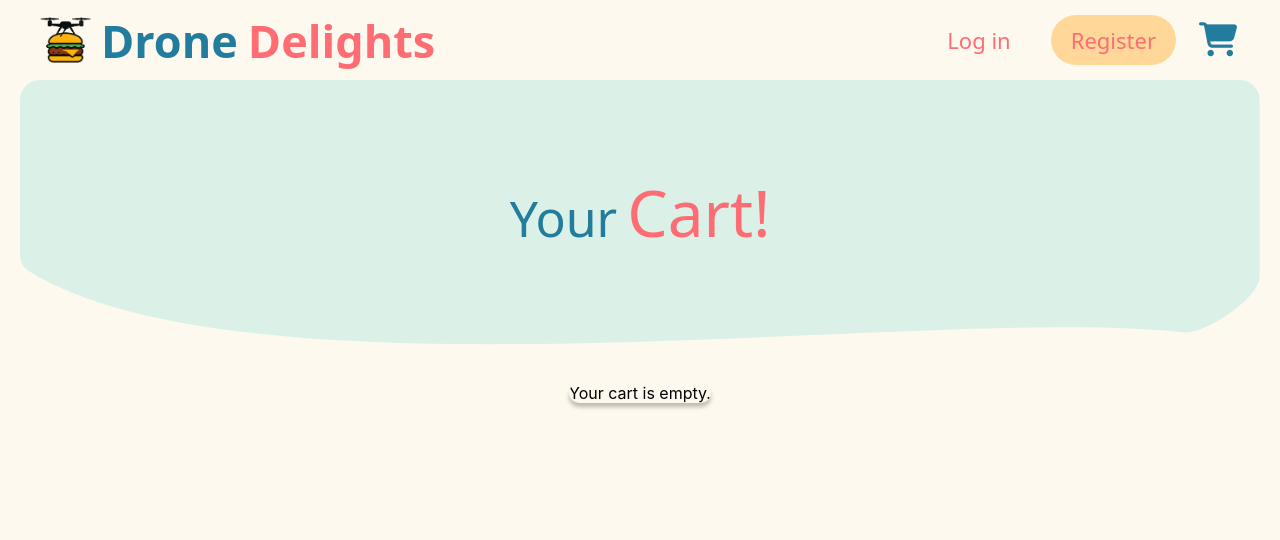
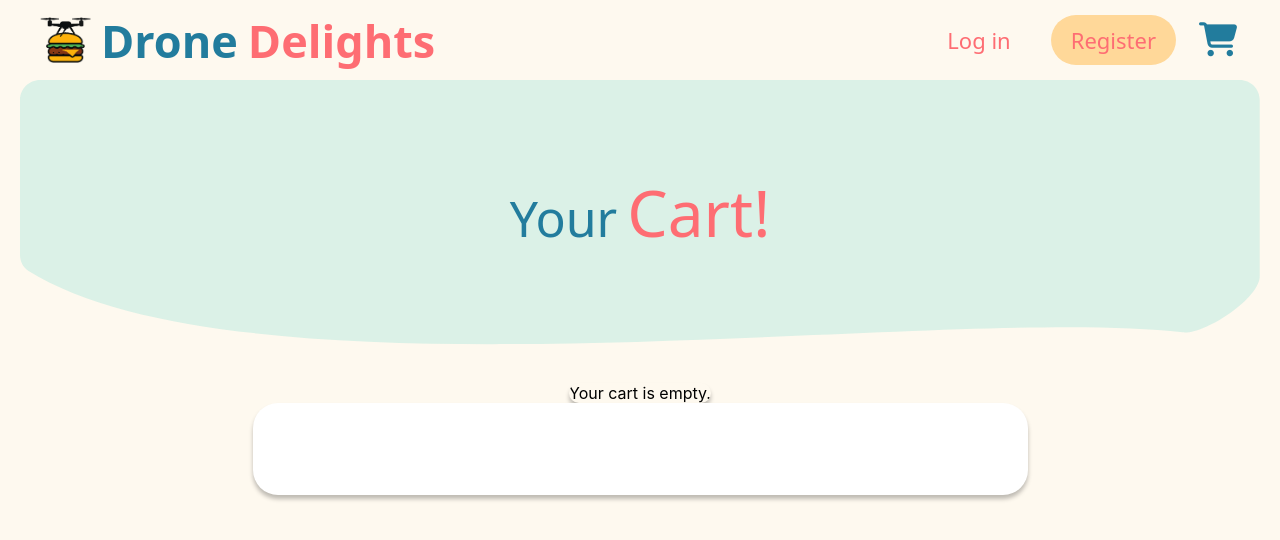
Before and after one commit to audioken/GRA-Ken-Zachrisson-SYSM8, a React (Create React App) app in the folder drone-delights/: page /cart in a window 1280 px wide. Shown: the top 540 px of the page. Built offline with nearby package versions, Linux system fonts and the light colour scheme; a web font is replaced by a local one.

Commit message:
bytte namn på navbar-komponenten till header

```diff
--- a/drone-delights/src/App.js
+++ b/drone-delights/src/App.js
@@ -6,7 +6,7 @@ import {
   Navigate,
 } from "react-router-dom";
 import { CartProvider } from "./context/CartContext";
-import Navbar from "./components/Navbar/Navbar";
+import Header from "./components/Header/Header";
 import HomePage from "./pages/HomePage/HomePage";
 import MenuPage from "./pages/MenuPage/MenuPage";
 import CartPage from "./pages/CartPage/CartPage";
@@ -16,7 +16,7 @@ function App() {
     <CartProvider>
       <Router>
         <div className="app-container">
-          <Navbar />
+          <Header />
           <Routes>
             <Route path="/" element={<Navigate to="/home" />} />
             <Route path="/home" element={<HomePage />} />
--- /dev/null
+++ b/drone-delights/src/components/CartSummary/CartSummary.css
@@ -0,0 +1,7 @@
+.cart-summary-container{
+    width: 775px;
+    height: 92px;
+    background-color: white;
+    border-radius: 25px;
+    box-shadow: 0px 4px 4px rgba(0, 0, 0, 0.25);
+}
--- /dev/null
+++ b/drone-delights/src/components/CartSummary/CartSummary.jsx
@@ -0,0 +1,7 @@
+import "./CartSummary.css";
+
+function CartSummmary() {
+    return ( <div className="cart-summary-container"></div> );
+}
+
+export default CartSummmary;
--- a/drone-delights/src/components/Navbar/Navbar.css
+++ b/drone-delights/src/components/Header/Header.css
@@ -1,4 +1,4 @@
-.navbar-container{
+.header-container{
     display: flex;
     justify-content: space-between;
     align-items: center;
@@ -35,7 +35,7 @@
     height: 46px;
 }
 
-.navbar-title{
+.header-title{
     display: flex;
     align-items: center;
     gap: 10px;
@@ -52,14 +52,14 @@
     color: #FE6D73;
 }
 
-.navbar-btns-container{
+.header-btns-container{
     display: flex;
     justify-content: center;
     align-items: center;
     gap: 20px;
 }
 
-.navbar-btn{
+.header-btn{
     font: inherit;
     font-size: 22px;
     padding: 10px 20px;
--- a/drone-delights/src/components/Navbar/Navbar.jsx
+++ b/drone-delights/src/components/Header/Header.jsx
@@ -1,14 +1,14 @@
-import "./Navbar.css";
+import "./Header.css";
 import logo from "../../assets/images/drone-delights-logo.png";
 import { Link } from "react-router-dom";
 import { CartContext } from "../../context/CartContext";
 import { useContext } from "react";
 
-function Navbar() {
+function Header() {
   const { cartQuantity } = useContext(CartContext);
 
   return (
-    <nav className="navbar-container" aria-label="Main Navigation">
+    <nav className="header-container" aria-label="Main Navigation">
       <div className="full-logo-container">
         <Link to="/" className="logo-link">
           <img
@@ -16,21 +16,25 @@ function Navbar() {
             alt="Drone Delights Logo"
             className="drone-delights-logo"
           />
-          <h1 className="navbar-title">
+          <h1 className="header-title">
             <span className="drone">Drone</span>
             <span className="delights">Delights</span>
           </h1>
         </Link>
       </div>
-      <div className="navbar-btns-container">
-        <Link to="/login" className="login-btn navbar-btn">
+      <div className="header-btns-container">
+        <Link to="/login" className="login-btn header-btn">
           Log in
         </Link>
-        <Link to="/register" className="register-btn navbar-btn">
+        <Link to="/register" className="register-btn header-btn">
           Register
         </Link>
         <Link to="/cart" className="basket-btn">
-          <div className={`basket-counter-container ${cartQuantity === 0 ? "hide" : ""}`}>
+          <div
+            className={`basket-counter-container ${
+              cartQuantity === 0 ? "hide" : ""
+            }`}
+          >
             <span className="basket-counter">{cartQuantity}</span>
           </div>
           <i class="fa-solid fa-cart-shopping basket-icon"></i>
@@ -40,4 +44,4 @@ function Navbar() {
   );
 }
 
-export default Navbar;
+export default Header;
--- a/drone-delights/src/pages/CartPage/CartPage.jsx
+++ b/drone-delights/src/pages/CartPage/CartPage.jsx
@@ -1,12 +1,14 @@
 import "./CartPage.css";
+import PageHeader from "../../components/PageHeader/PageHeader";
 import CartList from "../../components/CartList/CartList";
-import PageHeader from "../../components/PageHeader/PageHeader";
+import CartSummary from "../../components/CartSummary/CartSummary";
 
 function CartPage() {
   return (
     <div className="cart-page-container">
       <PageHeader pageTitleBlue="Your" pageTitleRed="Cart!" />
       <CartList />
+      <CartSummary />
     </div>
   );
 }
```
